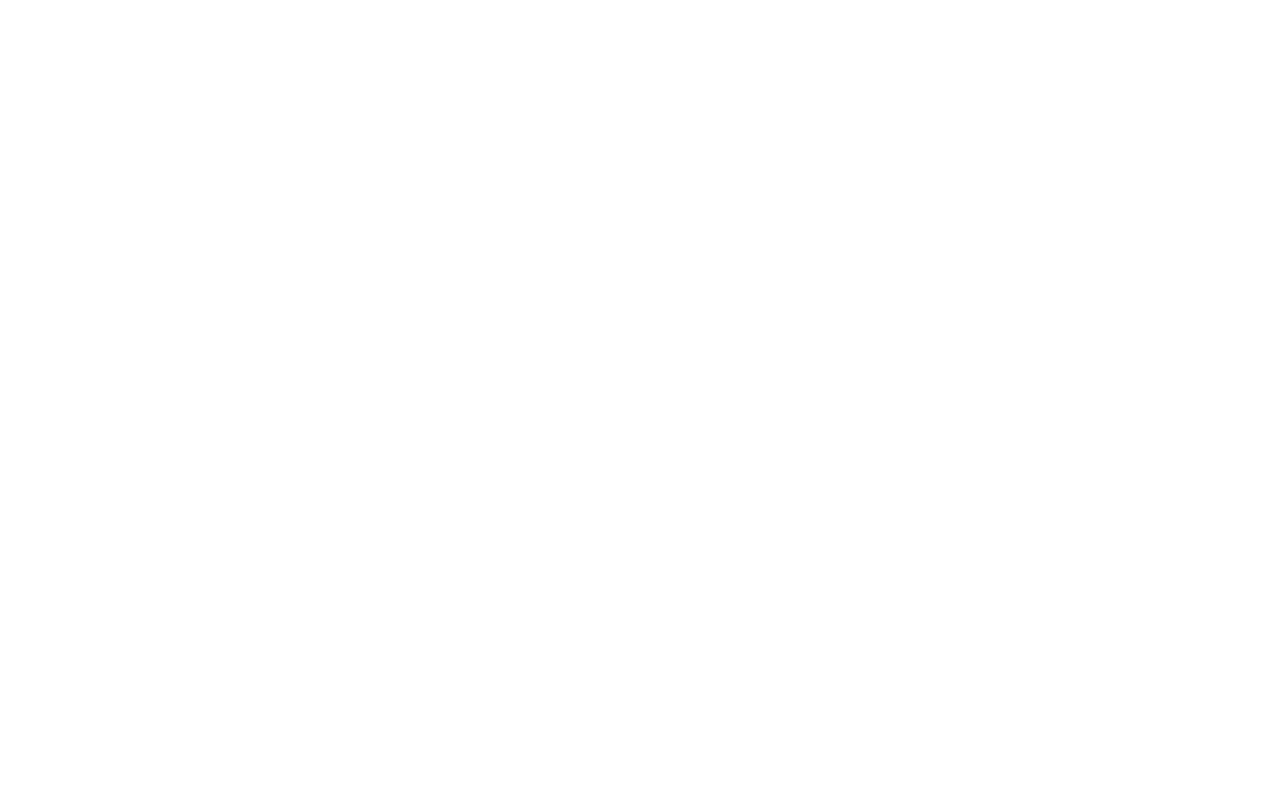
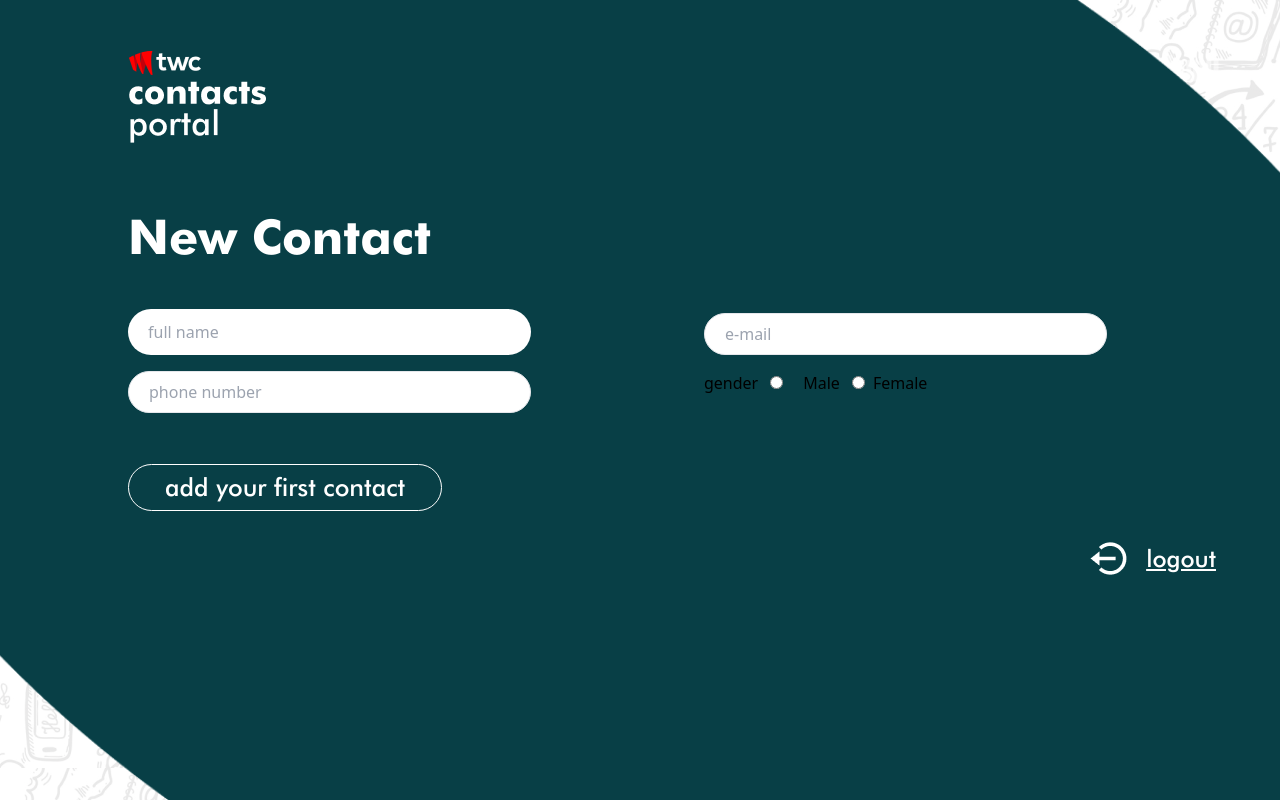
Before and after one commit to shehan1215/twc-test-web, a React (Vite) app: page /contacts/new in a window 1280 px wide. Built offline with nearby package versions, Linux system fonts and the light colour scheme.

Commit message:
Created the contacts add page

```diff
--- a/src/App.jsx
+++ b/src/App.jsx
@@ -2,7 +2,7 @@
 import Home from './Pages/Home/home';
 import Register from './Pages/Register/register'
 import Login from './Pages/Login/login'
-import ContactsAdd from './Pages/ContactsNew/contactsAdd'
+import ContactsAdd from './Pages/ContactsNew/contactsAdd.jsx'
 import Contacts from './Pages/Contacts/contacts'
 
 function App() {
--- a/src/Pages/Contacts/contacts.jsx
+++ b/src/Pages/Contacts/contacts.jsx
@@ -3,7 +3,7 @@
 function contacts() {
   return (
     <div>
-
+      <h1>contacts</h1>
     </div>
   )
 }
--- a/src/Pages/ContactsNew/contactsAdd.jsx
+++ b/src/Pages/ContactsNew/contactsAdd.jsx
@@ -3,8 +3,41 @@
 function contactsAdd() {
   return (
     <div>
+    <div class="h-screen w-full bg-[url('../src/assets/pattern.png')] absolute -z-10"></div>
+    <div class="h-screen w-full bg-[url('../src/assets/Ellipse2.png')] absolute -z-9 bg-no-repeat bg-cover bg-center">
+      <div class="ml-[10%] mt-[4%]">
+        <img src="../src/assets/logo2.png" alt=""/>
+        <h1 class="font-primaryBold text-[3rem] text-[#FFFFFF] mt-[5%]">New Contact</h1>
+      </div>
 
+    <div class="w-screen">
+      <form class="grid grid-cols-2 ml-[10%]">
+              <input type="text" placeholder='full name' class="mt-9 block w-[70%] px-5 py-2 rounded-full focus:outline-none"/>
+          <div>
+              <input type="email" placeholder='e-mail' class="mt-10 block w-[70%] px-5 py-2 border rounded-full focus:outline-none"/>
+          </div>
+          <div>
+              <input type="number" placeholder='phone number' class="mt-4 block w-[70%] px-5 py-2 border rounded-full focus:outline-none"/>
+          </div>
+          <div>
+              <div class="flex items-center mt-4 gap-3">
+                      gender<input type="radio" name="gender" value="male" class="text-indigo-600 border-gray-300"/>
+                      <span class="ml-2">Male</span>
+                  <label class="inline-flex items-center">
+                      <input type="radio" name="gender" value="female" class="text-indigo-600 border-gray-300"/>
+                      <span class="ml-2">Female</span>
+                  </label>
+              </div>
+          </div>
+      </form>
+   </div>
+  <button id='' class="mt-[4%] ml-[10%] bg-transparent text-[#FFFFFF] font-primaryMedium hover:text-white py-1 px-9 border border-[#FFFFFF] rounded-full text-[25px]">add your first contact</button>
+      <div class="flex justify-end mr-[5%] mt-[2%]">
+        <img src="../src/assets/logOut.png" alt="" class=" cursor-pointer"/>
+        <a href="" class="flex items-center pl-4 font-primaryMedium text-[1.5rem] text-[#FFFFFF] underline">logout</a>
+      </div>
     </div>
+  </div>
   )
 }
 
--- a/src/Pages/Home/home.jsx
+++ b/src/Pages/Home/home.jsx
@@ -16,8 +16,6 @@
           <a href="" class="flex items-center pl-4 font-primaryMedium text-[1.5rem] text-[#FFFFFF] underline">logout</a>
         </div>
       </div>
-
-
     </div>
   )
 }
```
